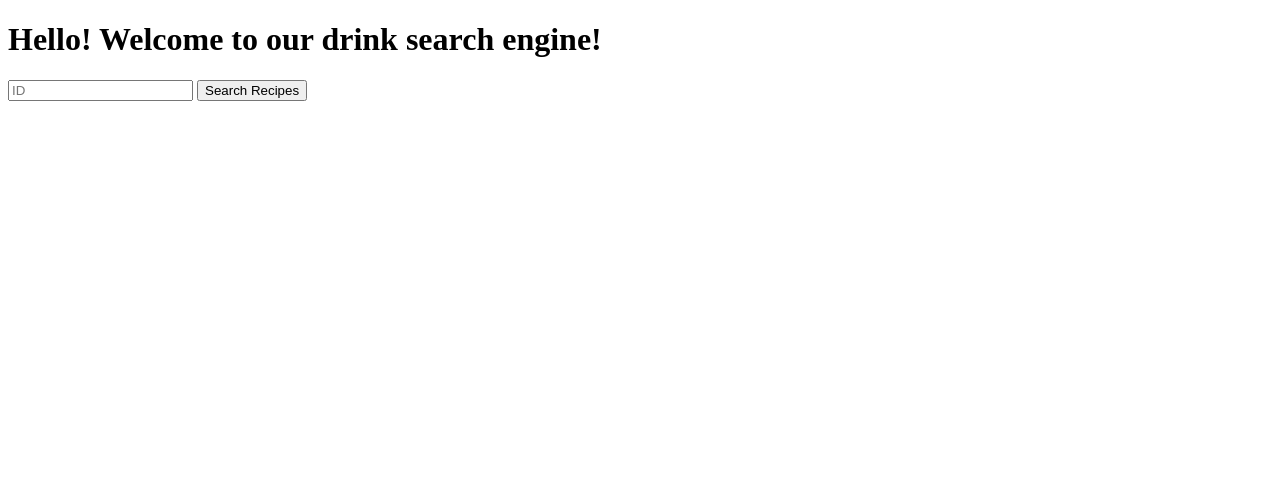
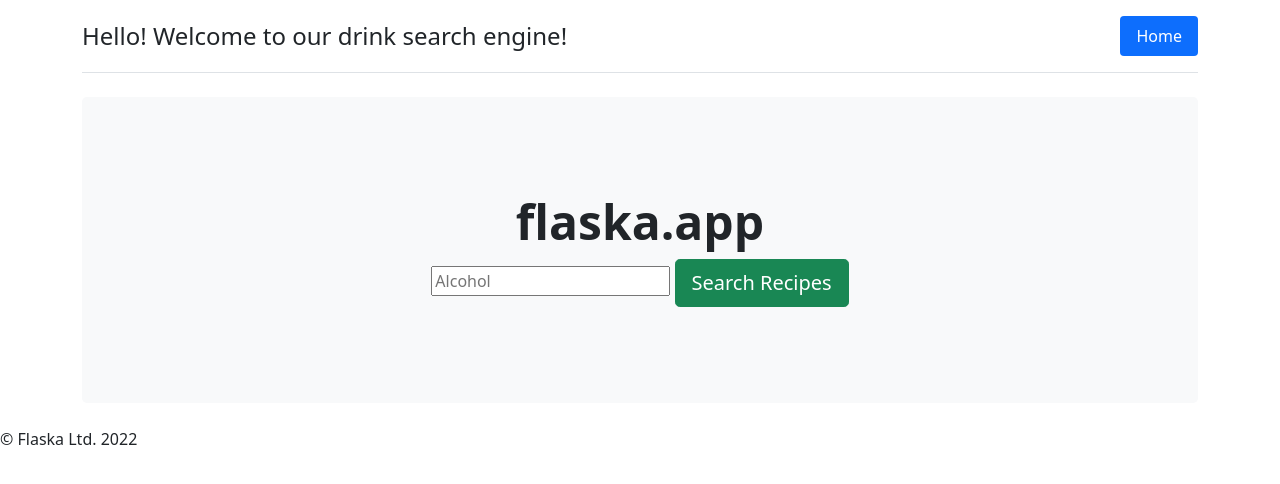
Before and after one commit to Sjoeborg/cocktails, a Flask app: page / in a window 1280 px wide. Shown: the top 484 px of the page. Run offline with Flask 2, Linux system fonts and the light colour scheme.

Commit message:
Made the pages a bit less ugly

```diff
--- a/templates/home.html
+++ b/templates/home.html
@@ -1,14 +1,60 @@
 <!DOCTYPE html>
+<html lang="en">
+    <title> flaska.app </title>
+    <head>
 
-<meta charset="utf-8" />
-<title>Search Ingredients</title>
 
-<h1>
-    Hello! Welcome to our drink search engine!
-</h1>
-<form action="{{url_for('results')}}">
-          <input type="string" placeholder="ID" id="ingredient" name="ingredient">
+        <link
+            href="https://cdn.jsdelivr.net/npm/bootstrap@5.1.3/dist/css/bootstrap.min.css"
+            rel="stylesheet"
+            integrity="sha384-1BmE4kWBq78iYhFldvKuhfTAU6auU8tT94WrHftjDbrCEXSU1oBoqyl2QvZ6jIW3"
+            crossorigin="anonymous"
+        />
+    </head>
 
-          <input type="submit" value="Search Recipes">
-      </form>
-  </div>
+    <body>
+
+        <div class="container">
+
+            <header class="header">
+
+                <nav
+                    class="d-flex flex-wrap justify-content-center py-3 mb-4 border-bottom">
+                    <a
+                        href="/"
+                        class="d-flex align-items-center mb-3 mb-md-0 me-md-auto text-dark text-decoration-none">
+                        <span class="fs-4">Hello! Welcome to our drink search engine!</span>
+                    </a>
+
+                    <ul class="nav nav-pills">
+                        <li class="nav-item">
+                            <a href="/" class="nav-link active" aria-current="page">Home</a>
+                        </li>
+                    </ul>
+
+                </nav>
+
+            </header>
+            <div class="p-5 mb-4 bg-light rounded-3">
+                <div class="container-fluid py-5 text-center">
+                    <h1 class="display-5 fw-bold">flaska.app</h1>
+                    <form action="{{url_for('results')}}">
+                        <input type="string" placeholder="Alcohol" id="ingredient" name="ingredient">
+                        <input type="submit" value="Search Recipes" class="btn btn-lg btn-success" role="button">
+                    </form>
+                </div>
+                </div>
+            </div>
+
+
+
+            <footer class="footer">
+
+                <p>&copy; Flaska Ltd. 2022</p>
+
+            </footer>
+
+
+        </div>
+    </body>
+</html>
```
Also changed, not shown: templates/query_result.html (+62 -1 lines).
